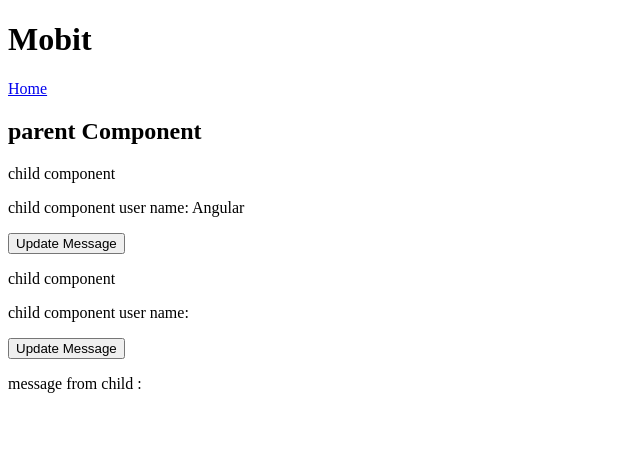
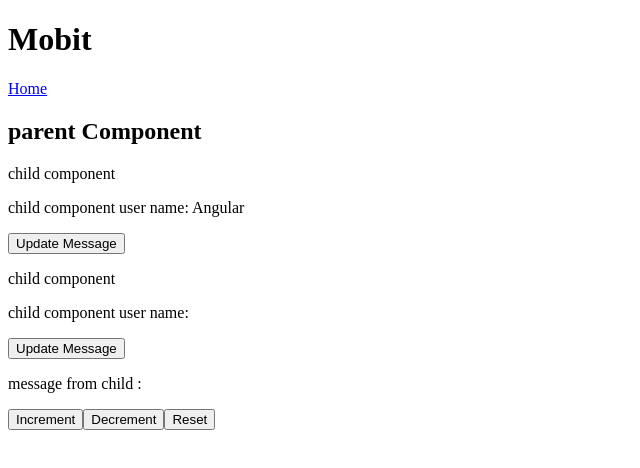
Before and after one commit to gittudemo/angular-tytorial, an Angular app: page / in a window 1280 px wide. Shown: the top 468 px of the page, without its empty margins (0-640 px from the left). Built offline with nearby package versions, Linux system fonts and the light colour scheme.

Commit message:
created-counter-store-to-implemt-counter

```diff
--- a/src/app/app.html
+++ b/src/app/app.html
@@ -21,5 +21,10 @@
   <app-child #childRef></app-child>
   <p>message from child : {{ childRef.message() }}</p>
 
+
+  <button (click)="counterStore.increment()">Increment</button>
+  <button (click)="counterStore.decrement()">Decrement</button>
+  <button (click)="counterStore.reset()">Reset</button>
+
   <router-outlet></router-outlet>
 </main>
```
